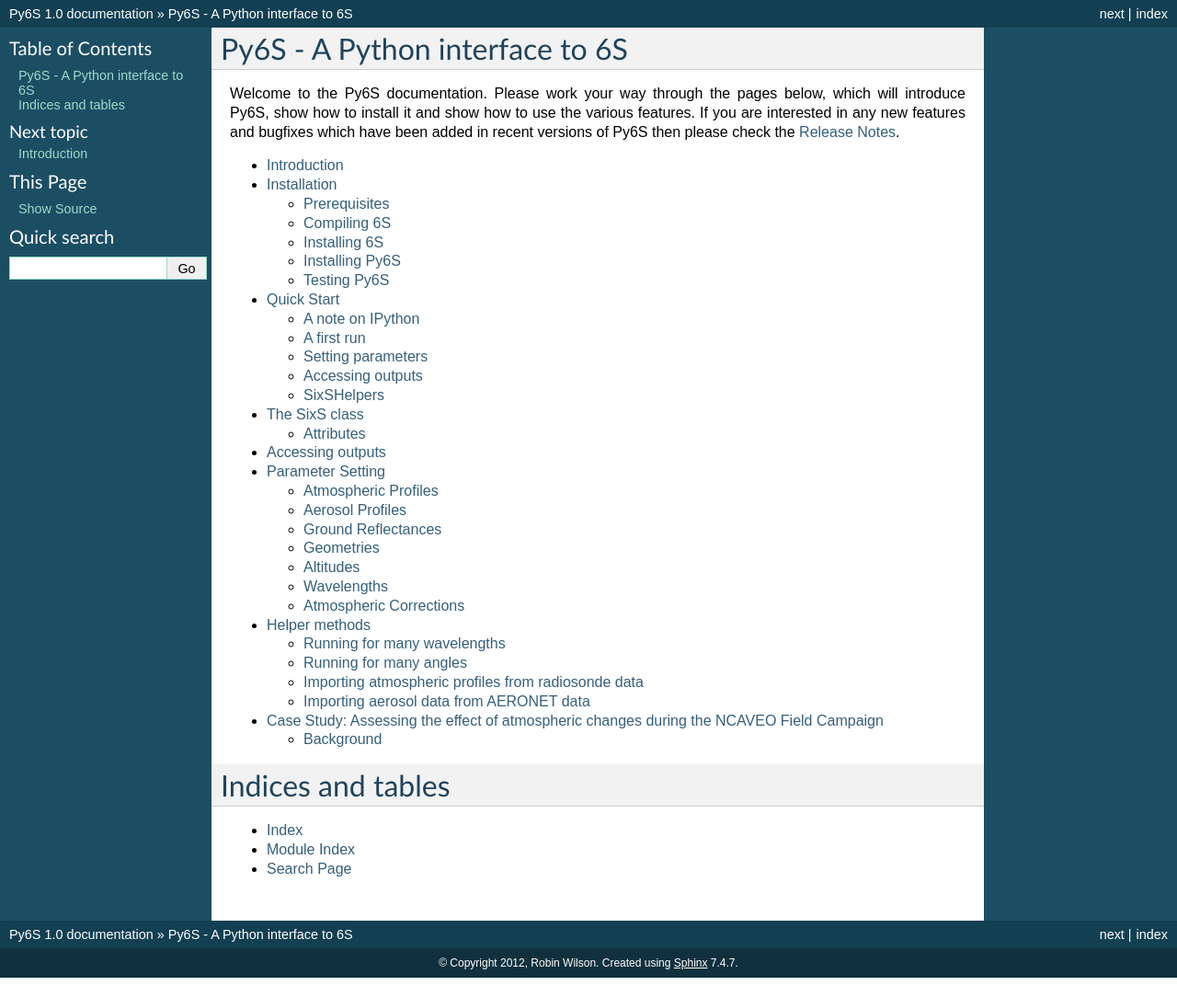
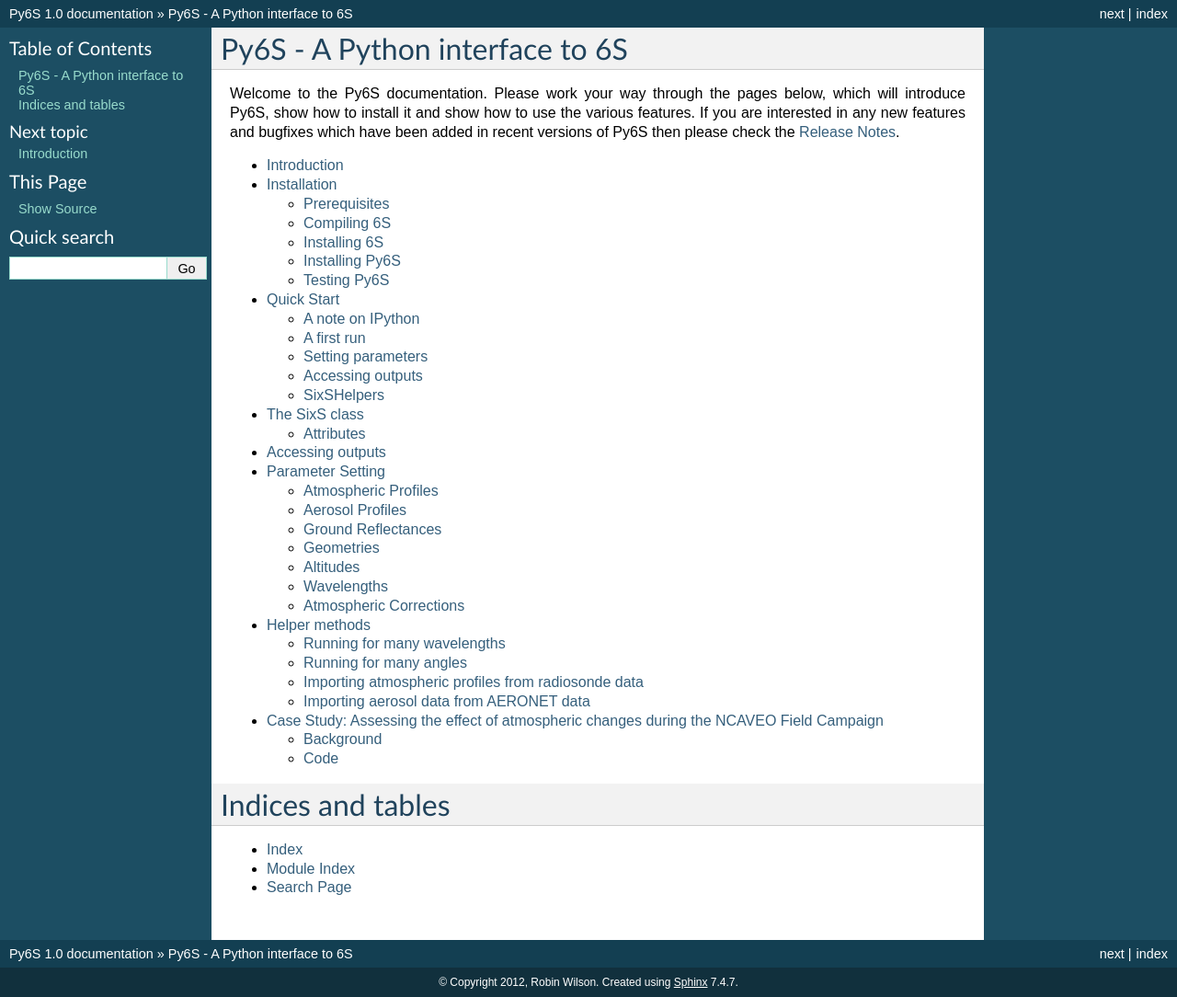
Before and after one commit to robintw/Py6S, a Sphinx documentation site: the page built from doc/source/index.rst, in a window 1280 px wide. Shown: the whole page at 92% size. Built offline with Sphinx 7.4.7, drawn with Linux system fonts in a browser that asks for light colours; before the commit the page ends 1063 px from its top, so only the background shows below that.

Commit message:
Updated docs to put output NCAVEO PNGs in git and added heading

```diff
--- a/doc/source/casestudy.rst
+++ b/doc/source/casestudy.rst
@@ -8,6 +8,9 @@
 The NCAVEO Field Campaign took place in June 2006 and involved the collection of a large number of ground, airborne and spaceborne measurements of the area around Chilbolton, Hampshire, UK with the aim to produce a large dataset of many observations which could be used for model testing and validation (REF HERE). On the main day of data collection (17th June) the atmospheric conditions worsened as the day progressed, thus leading to issues in comparing the data taken at different periods during the day. This issue was a particular problem when attempting to mosaic a number of flightlines obtained from airborne data over a period of around 2 hours. The aim of this example is to show how simulations can easily be performed with Py6S to assess the significance of these atmospheric changes, and the possible influence on uses of this data.
 
 The AERONET site at Chilbolton provides automatic regular sun photometry measurements, with AOT data available approximately every 15 minutes. However, only cloud-screened (level 1.5) data is processed through an inversion algorithm to retrieve more detailed data on the aerosol properties. During the morning of the 17th June, full inverted data is only available at 08:02 and 11:08. However, as these two times are likely to be close to the two extremes of atmospheric conditions, analysis at only these times will still provide a useful test of the significance of the changes.
+
+Code
+====
 
 Py6S code has been written to import this AERONET data, set suitable other parameters, and run simulations for both times with the ground reflectance set to a standard green vegetation spectral reflectance profile. The resulting at sensor radiances and the percentage difference between them are shown below the code.
 
```
Also changed, not shown: doc/source/ncaveo_perc_diff.png (added), doc/source/ncaveo_radiances.png (added).
